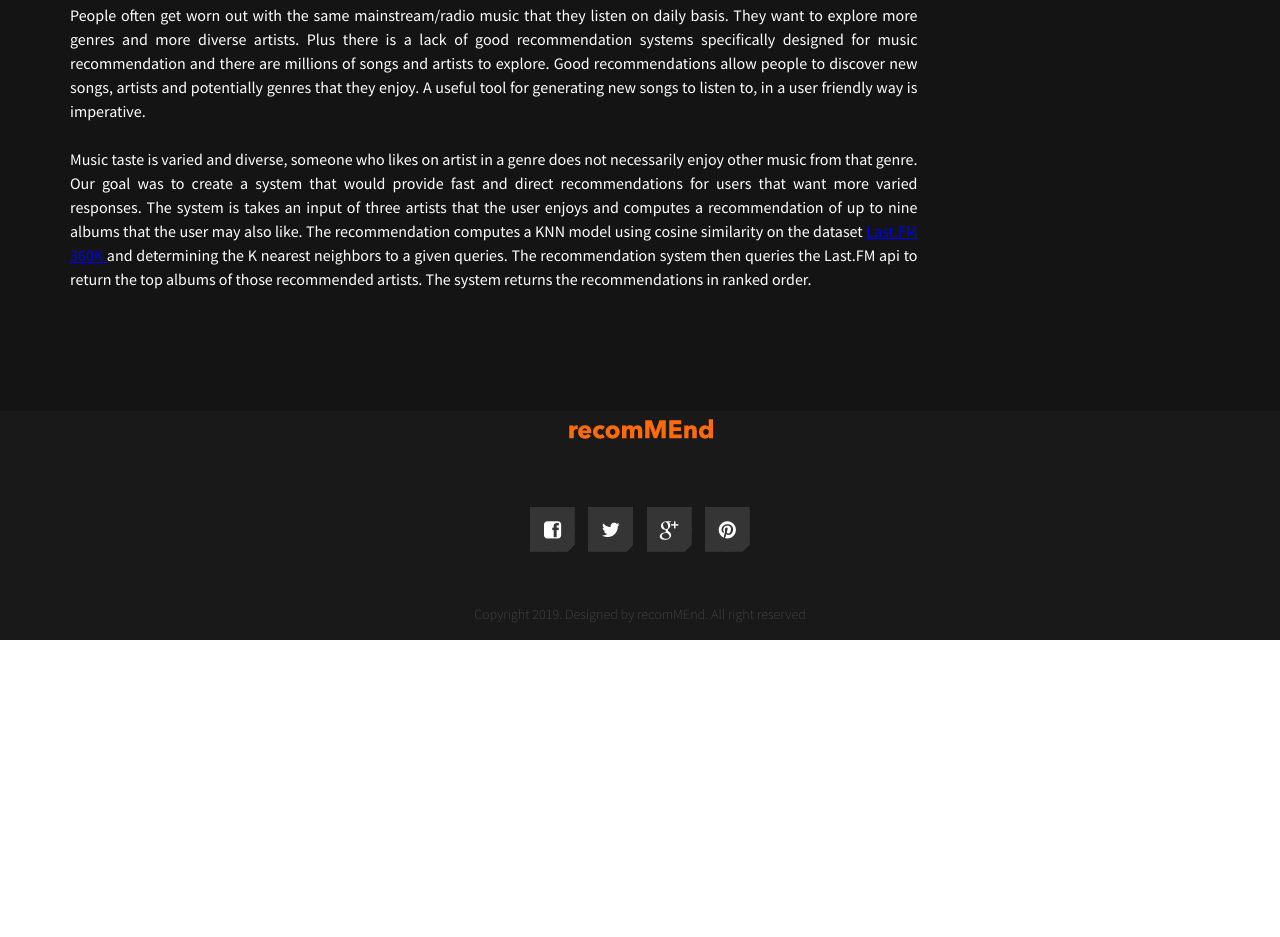
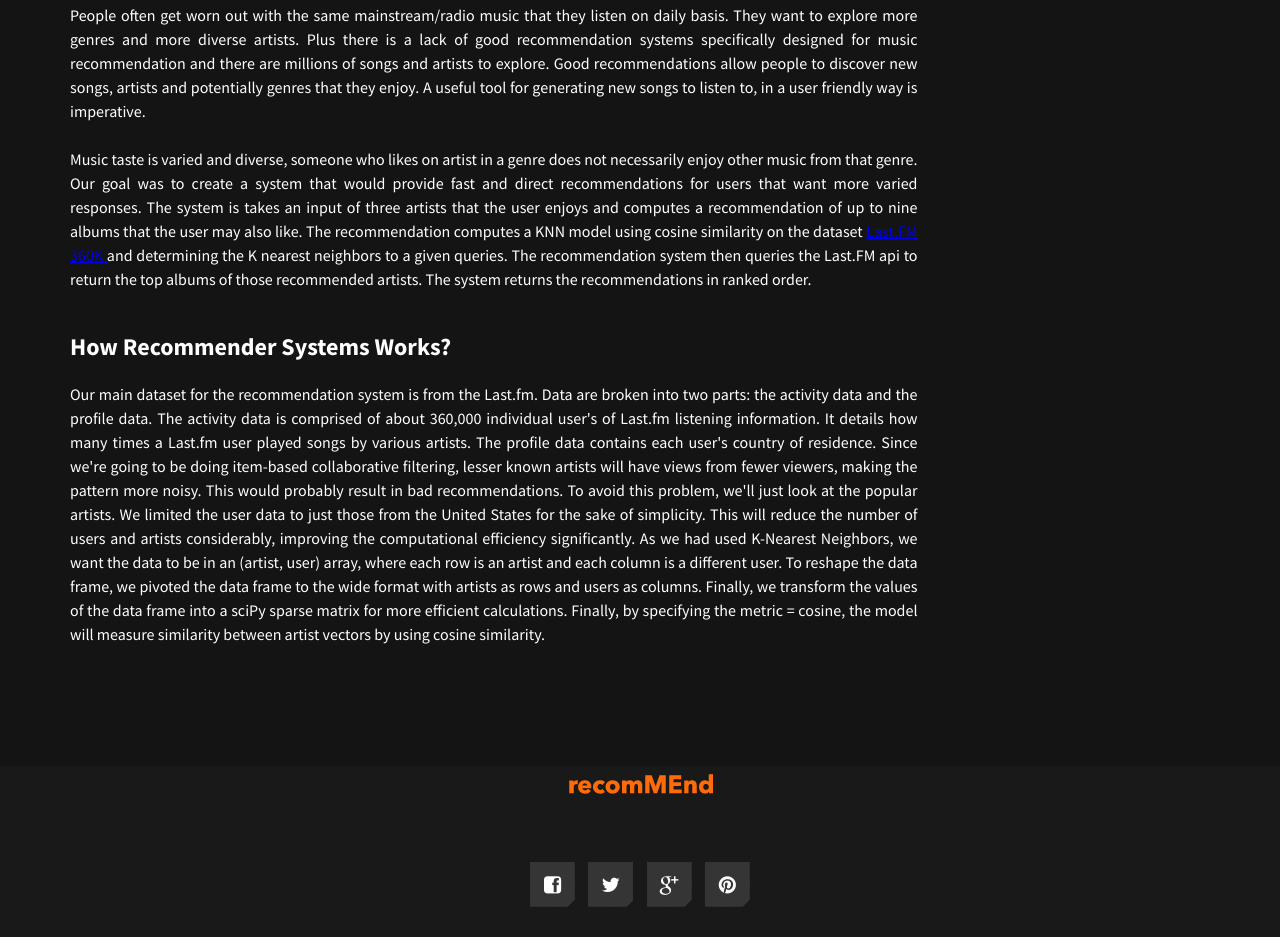
Before and after one commit to heshananupama/recMe, a plain HTML site: page about.html in a window 1280 px wide. Shown: the part 342-1279 px from the top of the page. Before the commit the page ends 982 px from the top, so only its background shows below. Drawn offline with Linux system fonts and the light colour scheme.

Commit message:
changes 04/24/19

```diff
--- a/about.html
+++ b/about.html
@@ -51,7 +51,7 @@
 									<!--<figure class="featured-image">-->
 										<!--<img src="dummy/post-image.jpg" alt="post image">-->
 									<!--</figure>-->
-									<p style="color: white ;text-align: justify; text-justify: inter-word">This was a project created on the requirment of Informational Retrieval & Social Web module by Professor <a href="https://www.wpi.edu/people/faculty/kmlee">Kyumin Lee</a> in Spring 2019 at Worcester Polytechnic Institute</p>
+									<p style="color: white ;text-align: justify; text-justify: inter-word">This is a project created on the requirment of Informational Retrieval & Social Web module by Professor <a href="https://www.wpi.edu/people/faculty/kmlee">Kyumin Lee</a> in Spring 2019 at Worcester Polytechnic Institute</p>
 									<h2 style="color: white">Why ReccomMend?</h2>
 
 									<p style="color: white; text-align: justify; text-justify: inter-word"> People often get worn out with the same mainstream/radio music
@@ -67,8 +67,27 @@
 										of three artists that the user enjoys and computes a recommendation of up to nine albums that the
 										user may also like.  The recommendation computes a KNN model using cosine similarity on the
 										dataset <a href="https://www.dtic.upf.edu/~ocelma/MusicRecommendationDataset/lastfm-360K.html ">Last.FM 360K </a> and determining
-										the K nearest neighbors to a given queries.  The recommendation system then queries the Last.FM api to return the top albums of those recommended artists.  The system returns the recommendations in ranked order.
+										the K nearest neighbors to a given queries. The recommendation system then queries the Last.FM api to return the top albums of those recommended artists.  The system returns the recommendations in ranked order.
 									</p>
+
+                                    <h2 style="color: white">How Recommender Systems Works?</h2>
+
+                                    <p style="color: white; text-align: justify; text-justify: inter-word">Our main dataset for the recommendation system is from the Last.fm. Data are broken
+                                        into two parts: the activity data and the profile data. The activity data is
+                                        comprised of about 360,000 individual user's of Last.fm listening information.
+                                        It details how many times a Last.fm user played songs by various artists. The profile
+                                        data contains each user's country of residence. Since we're going to be doing item-based
+                                        collaborative filtering, lesser known artists will have views from fewer viewers, making
+                                        the pattern more noisy. This would probably result in bad recommendations. To avoid this
+                                        problem, we'll just look at the popular artists. We limited the user data to just those
+                                        from the United States for the sake of simplicity. This will reduce the number of users and
+                                        artists considerably, improving the computational efficiency significantly. As we had
+                                        used K-Nearest Neighbors, we want the data to be in an (artist, user) array, where each
+                                        row is an artist and each column is a different user. To reshape the data frame,
+                                        we pivoted the data frame to the wide format with artists as rows and users as columns.
+                                        Finally, we transform the values of the data frame into a sciPy sparse matrix for more
+                                        efficient calculations. Finally, by specifying the metric = cosine, the model will measure
+                                        similarity between artist vectors by using cosine similarity.</p>
 
 								</div>
 							</div>
```
Also changed, not shown: documentation.html (+17 -5 lines), index.html (+6 -7 lines).
